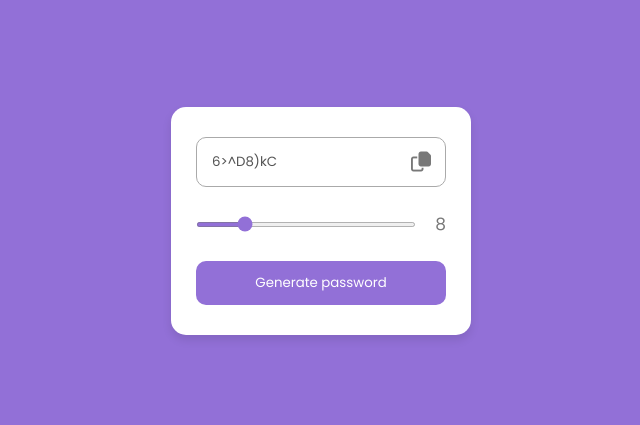
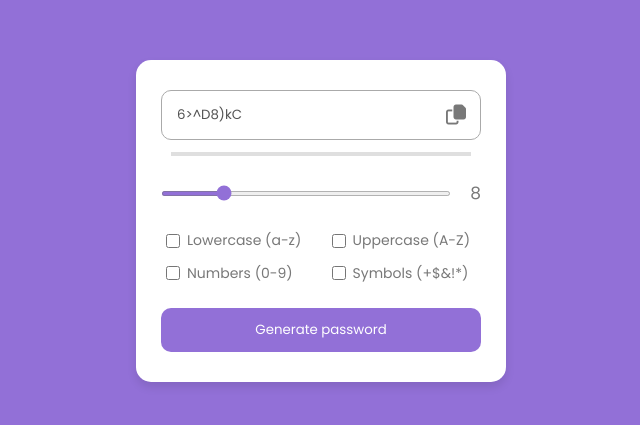
Before and after one commit to swift37/PasswordGenerator, a plain HTML site: page index.html in a window 1280 px wide. Shown: the part 179-604 px from the top of the page, without its empty margins (319-959 px from the left). Drawn offline with Linux system fonts and the light colour scheme.

Commit message:
Update html layout. Password options and indicator

```diff
--- a/index.html
+++ b/index.html
@@ -25,9 +25,28 @@
 				<input type="text" disabled />
 				<i class="fa-regular fa-copy copy-button"></i>
 			</div>
+			<div class="password-indicator"></div>
 			<div class="range-container">
 				<input type="range" min="6" max="16" value="8" />
 				<span class="selected-length">8</span>
+			</div>
+			<div class="options-container">
+				<div class="option">
+					<input type="checkbox" id="lowercase" />
+					<label for="lowercase">Lowercase (a-z)</label>
+				</div>
+				<div class="option">
+					<input type="checkbox" id="uppercase" />
+					<label for="uppercase">Uppercase (A-Z)</label>
+				</div>
+				<div class="option">
+					<input type="checkbox" id="numbers" />
+					<label for="numbers">Numbers (0-9)</label>
+				</div>
+				<div class="option">
+					<input type="checkbox" id="symbols" />
+					<label for="symbols">Symbols (+$&!*)</label>
+				</div>
 			</div>
 			<button class="generate-button">Generate password</button>
 		</div>
--- a/style.css
+++ b/style.css
@@ -18,7 +18,7 @@ body {
 	flex-direction: column;
 	gap: 1.5em;
 	position: relative;
-	max-width: 300px;
+	max-width: 370px;
 	width: 100%;
 	padding: 30px 25px;
 	border-radius: 15px;
@@ -36,7 +36,7 @@ body {
 	height: 100%;
 	border-radius: 10px;
 	padding: 0 45px 0 15px;
-	border: 1px solid #aaa;
+	border: 1px solid #aaaaaa;
 	background: transparent;
 }
 
@@ -52,6 +52,13 @@ body {
 
 .wrapper .password-container .copy-button:hover {
 	color: #9270d7;
+}
+
+.wrapper .password-indicator {
+	height: 4px;
+	background: #dfdfdf;
+	margin: -12px 10px 0 10px;
+	border-radius: 25pxl;
 }
 
 .wrapper .range-container {
@@ -73,6 +80,29 @@ body {
 	color: #787878;
 }
 
+.wrapper .options-container {
+	display: grid;
+	grid-template-columns: 1fr 1fr;
+	flex-direction: column;
+	gap: 0.7em;
+}
+
+.wrapper .options-container .option {
+	display: flex;
+	align-items: center;
+	gap: 0.5em;
+	padding: 0 5px;
+	font-size: 14px;
+	color: #787878;
+}
+
+.wrapper .options-container .option input {
+	width: 14px;
+	height: 14px;
+	border: 1px solid #aaaaaa;
+	accent-color: #9270d7;
+}
+
 .wrapper .generate-button {
 	width: 100%;
 	padding: 12px;
```
